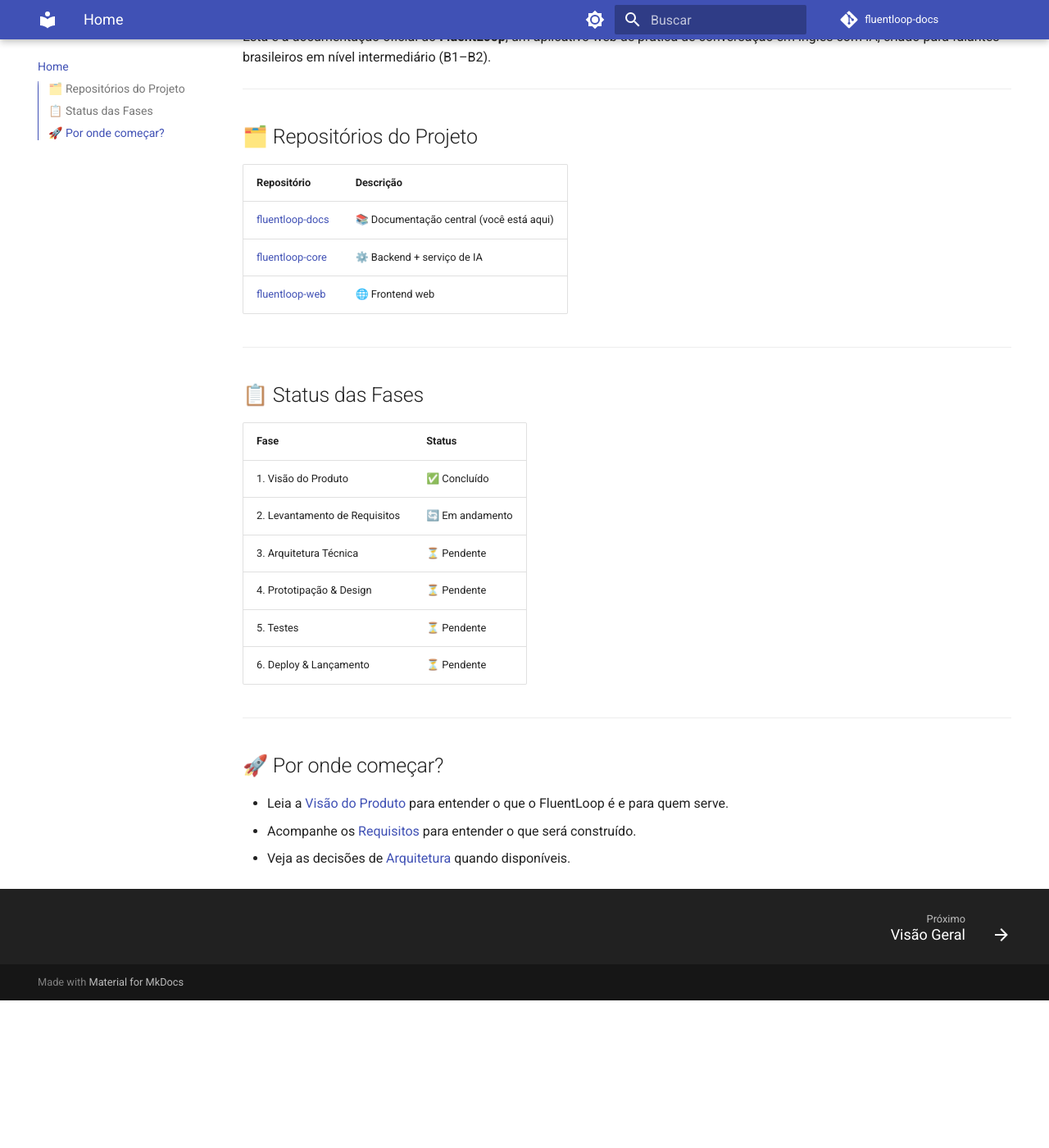
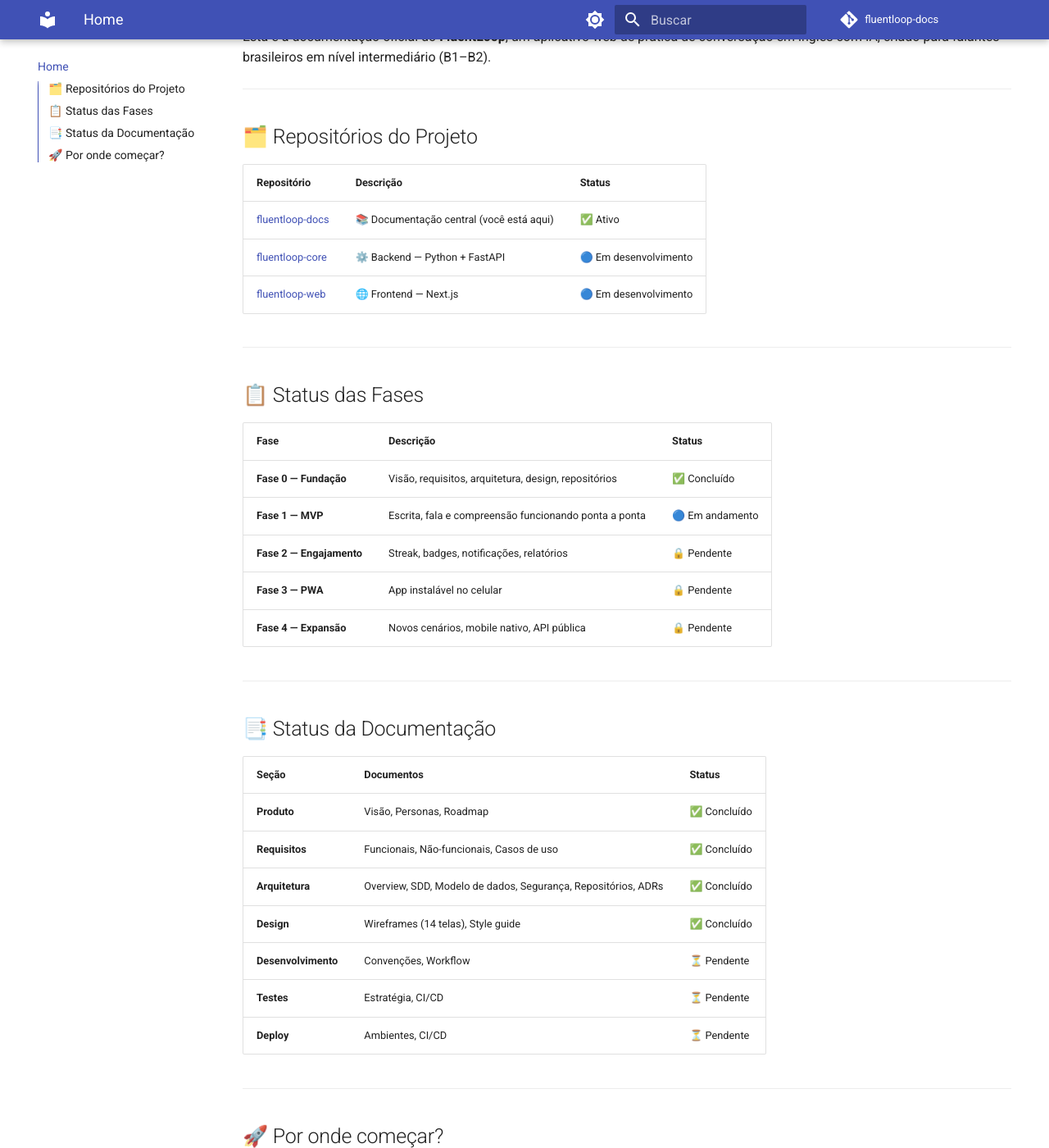
Before and after one commit to goliverpro/fluentloop-docs, an MkDocs documentation site: the page built from docs/index.md, in a window 1280 px wide and 1400 px high, scrolled down 196 px. Shown: the whole window at 82% size. Built offline with MkDocs 1.6.1 and Material for MkDocs 9.7.7, drawn with Linux system fonts in a browser that asks for light colours; comment, search, counter and statistics services are not loaded; before the commit the page ends 1416 px from its top, so only the background shows below that; some of the changed text lies outside the part shown.

Commit message:
docs: atualiza home com status real das fases e documentação
- URLs corrigidas (seu-usuario → goliverpro)
- Status das fases alinhado com o roadmap (Fase 0 concluída, Fase 1 em andamento)
- Tabela de status da documentação adicionada (arquitetura e design concluídos)

Co-Authored-By: Claude Sonnet 4.6 <noreply@anthropic.com>

```diff
--- a/docs/index.md
+++ b/docs/index.md
@@ -6,29 +6,42 @@ Esta é a documentação oficial do **FluentLoop**, um aplicativo web de prátic
 
 ## 🗂️ Repositórios do Projeto
 
-| Repositório | Descrição |
-|---|---|
-| [fluentloop-docs](https://github.com/seu-usuario/fluentloop-docs) | 📚 Documentação central (você está aqui) |
-| [fluentloop-core](https://github.com/seu-usuario/fluentloop-core) | ⚙️ Backend + serviço de IA |
-| [fluentloop-web](https://github.com/seu-usuario/fluentloop-web) | 🌐 Frontend web |
+| Repositório | Descrição | Status |
+|---|---|---|
+| [fluentloop-docs](https://github.com/goliverpro/fluentloop-docs) | 📚 Documentação central (você está aqui) | ✅ Ativo |
+| [fluentloop-core](https://github.com/goliverpro/fluentloop-core) | ⚙️ Backend — Python + FastAPI | 🔵 Em desenvolvimento |
+| [fluentloop-web](https://github.com/goliverpro/fluentloop-web) | 🌐 Frontend — Next.js | 🔵 Em desenvolvimento |
 
 ---
 
 ## 📋 Status das Fases
 
-| Fase | Status |
-|---|---|
-| 1. Visão do Produto | ✅ Concluído |
-| 2. Levantamento de Requisitos | 🔄 Em andamento |
-| 3. Arquitetura Técnica | ⏳ Pendente |
-| 4. Prototipação & Design | ⏳ Pendente |
-| 5. Testes | ⏳ Pendente |
-| 6. Deploy & Lançamento | ⏳ Pendente |
+| Fase | Descrição | Status |
+|---|---|---|
+| **Fase 0 — Fundação** | Visão, requisitos, arquitetura, design, repositórios | ✅ Concluído |
+| **Fase 1 — MVP** | Escrita, fala e compreensão funcionando ponta a ponta | 🔵 Em andamento |
+| **Fase 2 — Engajamento** | Streak, badges, notificações, relatórios | 🔒 Pendente |
+| **Fase 3 — PWA** | App instalável no celular | 🔒 Pendente |
+| **Fase 4 — Expansão** | Novos cenários, mobile nativo, API pública | 🔒 Pendente |
+
+---
+
+## 📑 Status da Documentação
+
+| Seção | Documentos | Status |
+|---|---|---|
+| **Produto** | Visão, Personas, Roadmap | ✅ Concluído |
+| **Requisitos** | Funcionais, Não-funcionais, Casos de uso | ✅ Concluído |
+| **Arquitetura** | Overview, SDD, Modelo de dados, Segurança, Repositórios, ADRs | ✅ Concluído |
+| **Design** | Wireframes (14 telas), Style guide | ✅ Concluído |
+| **Desenvolvimento** | Convenções, Workflow | ⏳ Pendente |
+| **Testes** | Estratégia, CI/CD | ⏳ Pendente |
+| **Deploy** | Ambientes, CI/CD | ⏳ Pendente |
 
 ---
 
 ## 🚀 Por onde começar?
 
 - Leia a [Visão do Produto](product/vision.md) para entender o que o FluentLoop é e para quem serve.
-- Acompanhe os [Requisitos](requirements/index.md) para entender o que será construído.
-- Veja as decisões de [Arquitetura](architecture/index.md) quando disponíveis.
+- Veja a [Arquitetura](architecture/index.md) para entender como o sistema foi desenhado.
+- Acompanhe o [Roadmap](product/roadmap.md) para saber o que está sendo construído agora.
```
